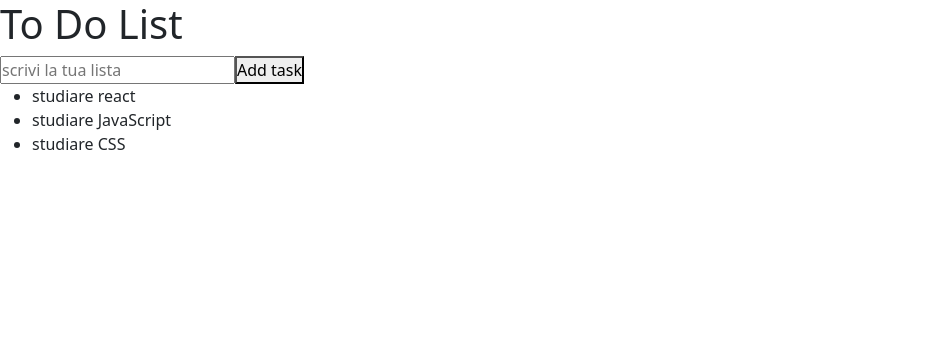
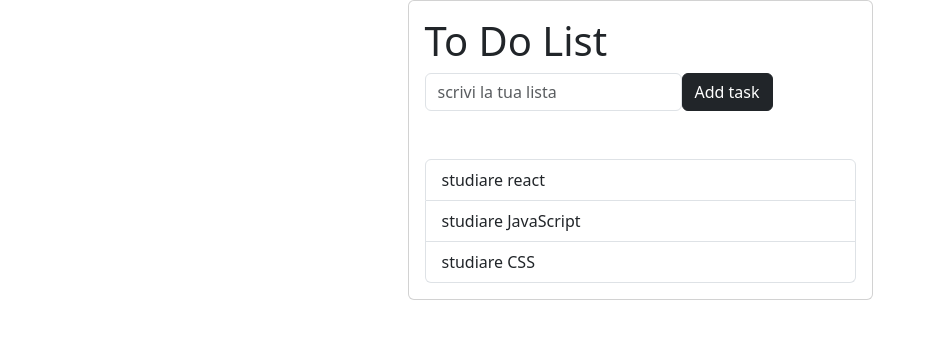
Before and after one commit to veronicacrisafi/react-form, a React (Vite) app: page / in a window 1280 px wide. Shown: the top 338 px of the page, without its empty margins (0-936 px from the left). Built offline with nearby package versions, Linux system fonts and the light colour scheme.

Commit message:
aggiunto lo stile con bootstrap

```diff
--- a/src/App.jsx
+++ b/src/App.jsx
@@ -18,20 +18,26 @@ function App() {
 
   return (
     <>
+      <div className="container">
+        <div className="card col-5 m-auto">
+          <div className="card-body">
             <h1>To Do List</h1>
-      <form onSubmit={handleSubmit}>
-        <input type="text" value={list} onChange={(e) => setList(e.target.value)} placeholder='scrivi la tua lista' />
-        <button type='submit'>Add task</button>
+            <form onSubmit={handleSubmit} className='d-flex align-items-center'>
+              <div>
+                <input className='form-control' type="text" value={list} onChange={(e) => setList(e.target.value)} placeholder='scrivi la tua lista' />
+              </div>
+              <button className='btn btn-dark' type='submit'>Add task</button>
             </form>
-      <ul>
+            <ul className='list-group mt-5'>
               {tasks.map((task, i) => {
                 return (
-            <li key={i}>{task}</li>
-
+                  <li key={i} className='list-group-item'>{task}</li>
                 )
               })}
             </ul>
-
+          </div>
+        </div>
+      </div>
     </>
   )
 }
```
Lines whose indentation alone changed are shown as unchanged.
